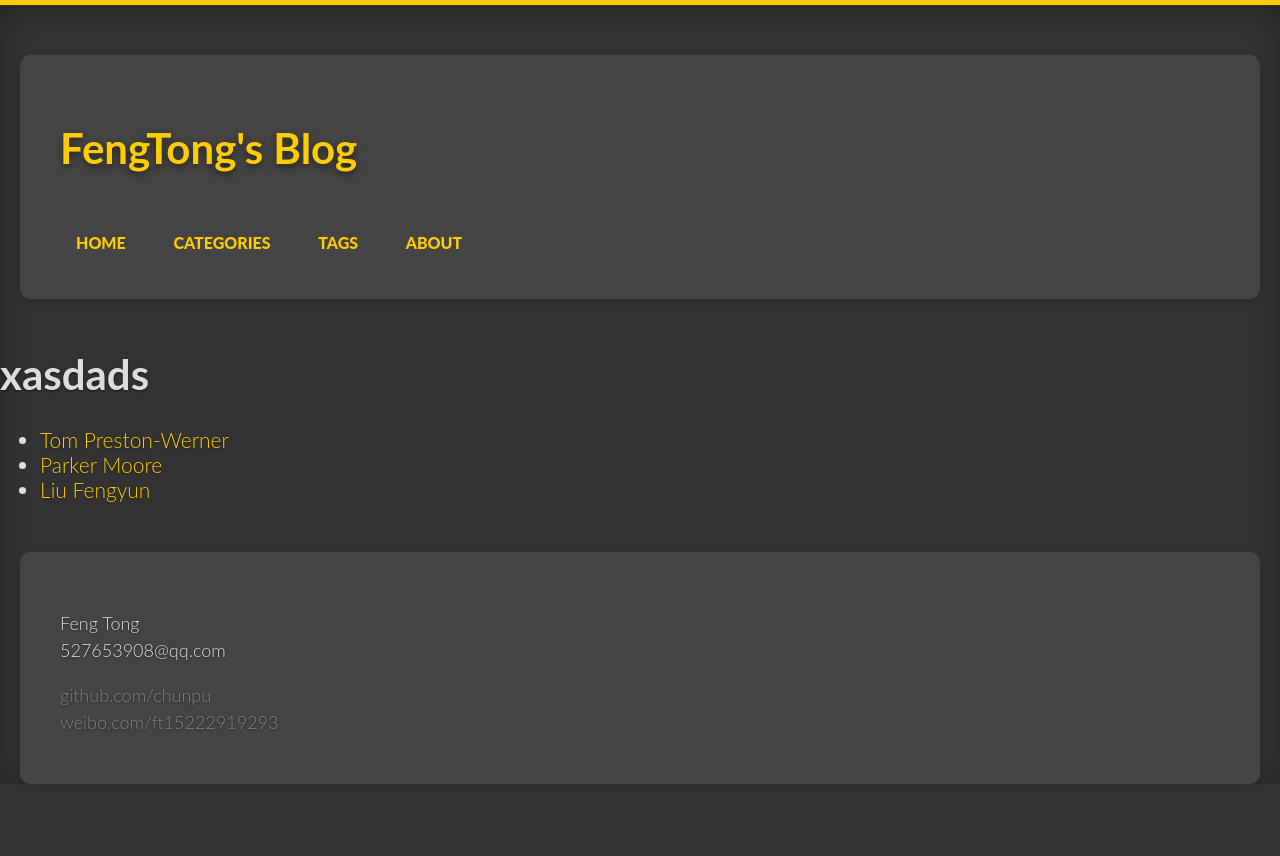
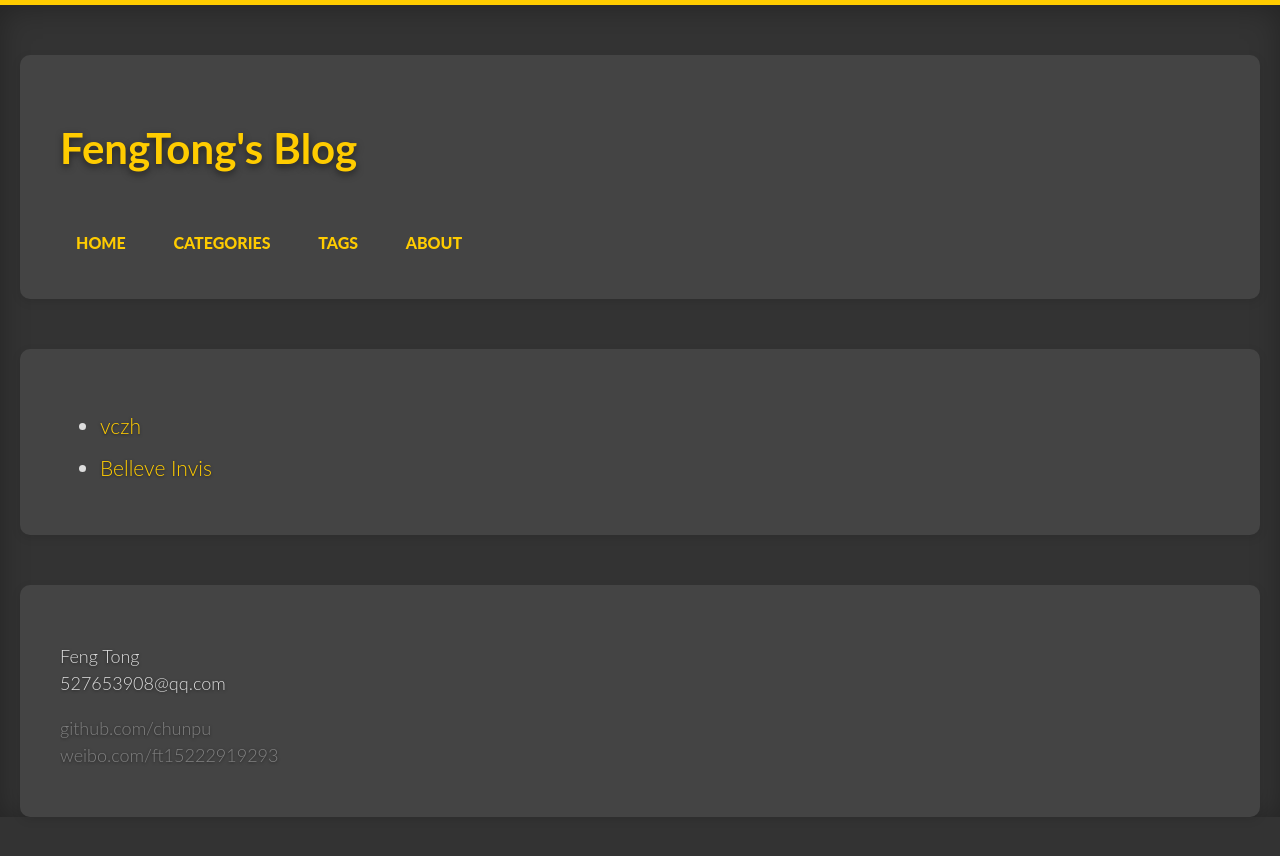
Before and after one commit to chunpu/blog, a Jekyll site: the page built from links.html, in a window 1280 px wide. Shown: the top 856 px of the page. Built offline with Jekyll 4.4.1, drawn with Linux system fonts in a browser that asks for light colours; Markdown is read by kramdown in place of the engine named in the settings.

Commit message:
fix _data

```diff
--- a/_data/members.yml
+++ /dev/null
@@ -1,8 +0,0 @@
-- name: Tom Preston-Werner
-  github: mojombo
-
-- name: Parker Moore
-  github: parkr
-
-- name: Liu Fengyun
-  github: liufengyun
--- a/_layouts/default.html
+++ b/_layouts/default.html
@@ -23,16 +23,19 @@
               <nav class="main-nav unit two-thirds hide-on-mobiles">
                 <ul>
                   <li>
-                    <a href="/">home</a>
+                    <a href='/'>home</a>
                   </li>
                   <li>
-                    <a href="/categories.html">categories</a>
+                    <a href='/categories.html'>categories</a>
                   </li>
                   <li>
-                    <a href="/tags.html">tags</a>
+                    <a href='/tags.html'>tags</a>
                   </li>
                   <li>
-                    <a href="/about.html">about</a>
+                    <a href='/about.html'>about</a>
+                  </li>
+                  <li>
+                    <a href='/links.html'></a>
                   </li>
                 </ul>
               </nav>
--- a/links.html
+++ b/links.html
@@ -2,13 +2,14 @@
 layout: default
 ---
 
-<h1>xasdads</h1>
+<article>
   <ul>
-{% for member in site.data.members %}
+  {% for link in site.data.links %}
     <li>
-    <a href="https://github.com/{{ member.github }}">
-      {{ member.name }}
+      <a href="{{ link.blog }}">
+        {{ link.name }}
       </a>
     </li>
   {% endfor %}
   </ul>
+</article>
```
Lines whose indentation alone changed are shown as unchanged.
